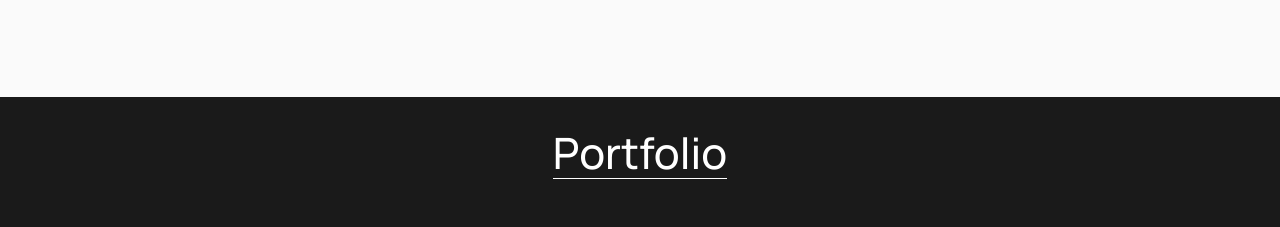
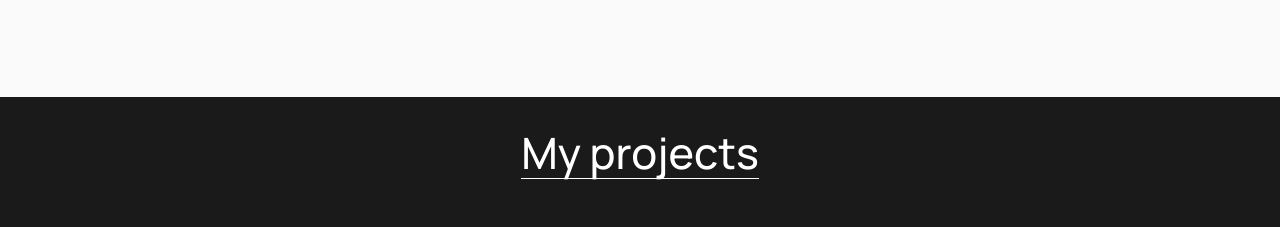
Before and after one commit to EricPaytyan/Paytyan-Erik, a plain HTML site: page index.html in a window 1280 px wide. Shown: the part 2372-2599 px from the top of the page. Drawn offline with Linux system fonts and the light colour scheme.

Commit message:
Update index.html

```diff
--- a/index.html
+++ b/index.html
@@ -27,7 +27,7 @@
                             <ul class="dropdown-menu" aria-labelledby="dropdownMenuButton1">
                                 <li><a class="dropdown-item" href="#aboutBlock">About me</a></li>
                                 <li><a class="dropdown-item" href="#skillsBlock">Skills</a></li>
-                                <li><a class="dropdown-item" href="#portfolioBlock">Portfolio</a></li>
+                                <li><a class="dropdown-item" href="#portfolioBlock">Projects</a></li>
                                 <li><a class="dropdown-item" href="#feedbackBlock">Feedback</a></li>
                             </ul>
                         </div>
@@ -201,7 +201,7 @@
                 <div class="row">
                     <div class="col-12 col-md-12">
                         <div class="sectionTitleWrp">
-                            <h2 id="portfolioSection">Portfolio</h2>
+                            <h2 id="portfolioSection">My projects</h2>
                         </div>
                     </div>
                 </div>
```
